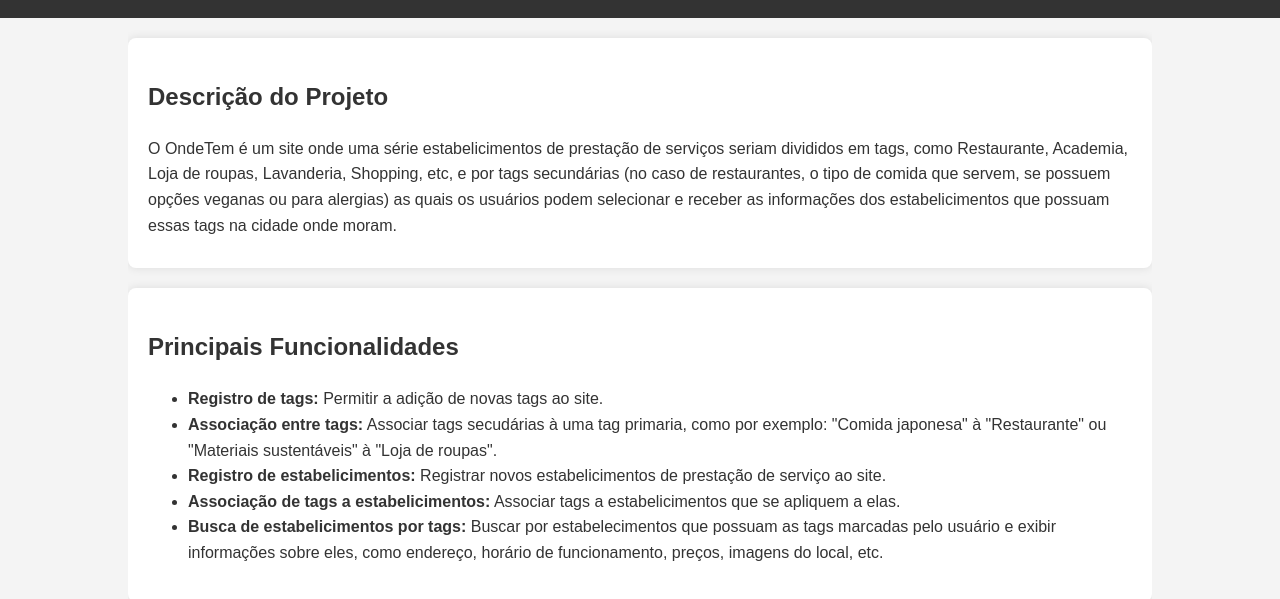
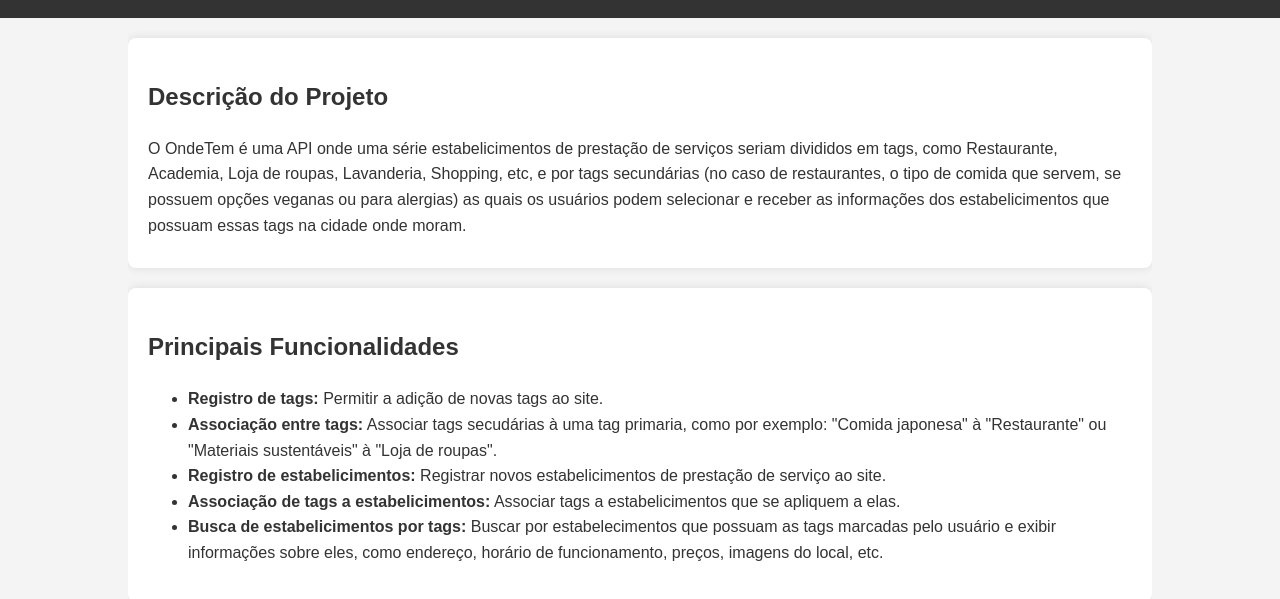
Before and after one commit to HenriqueGalindo/ProgramacaoWebHenrique, a website: page public/index.html in a window 1280 px wide. Shown: the part 75-674 px from the top of the page. Drawn offline with Linux system fonts and the light colour scheme.

Commit message:
Update index.html

```diff
--- a/public/index.html
+++ b/public/index.html
@@ -52,7 +52,7 @@
         <section>
             <h2>Descrição do Projeto</h2>
             <p>
-                O OndeTem é um site onde uma série estabelicimentos de prestação de serviços seriam divididos em tags, como Restaurante, Academia, Loja de roupas, Lavanderia, Shopping, etc, e por tags secundárias (no caso de restaurantes, o tipo de comida que servem, se possuem opções veganas ou para alergias) as quais os usuários podem selecionar e receber as informações dos estabelicimentos que possuam essas tags na cidade onde moram.
+                O OndeTem é uma API onde uma série estabelicimentos de prestação de serviços seriam divididos em tags, como Restaurante, Academia, Loja de roupas, Lavanderia, Shopping, etc, e por tags secundárias (no caso de restaurantes, o tipo de comida que servem, se possuem opções veganas ou para alergias) as quais os usuários podem selecionar e receber as informações dos estabelicimentos que possuam essas tags na cidade onde moram.
             </p>
         </section>
 
```
